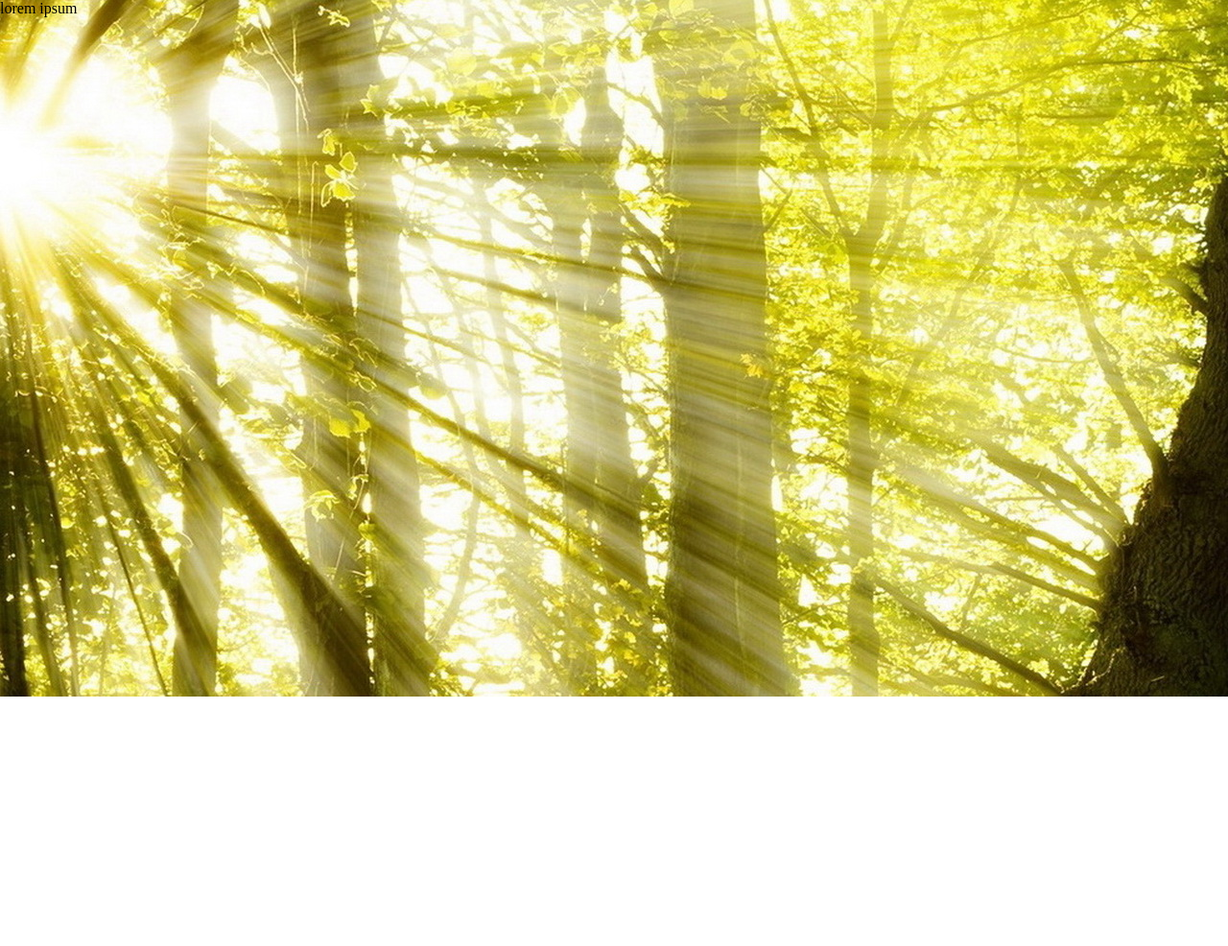
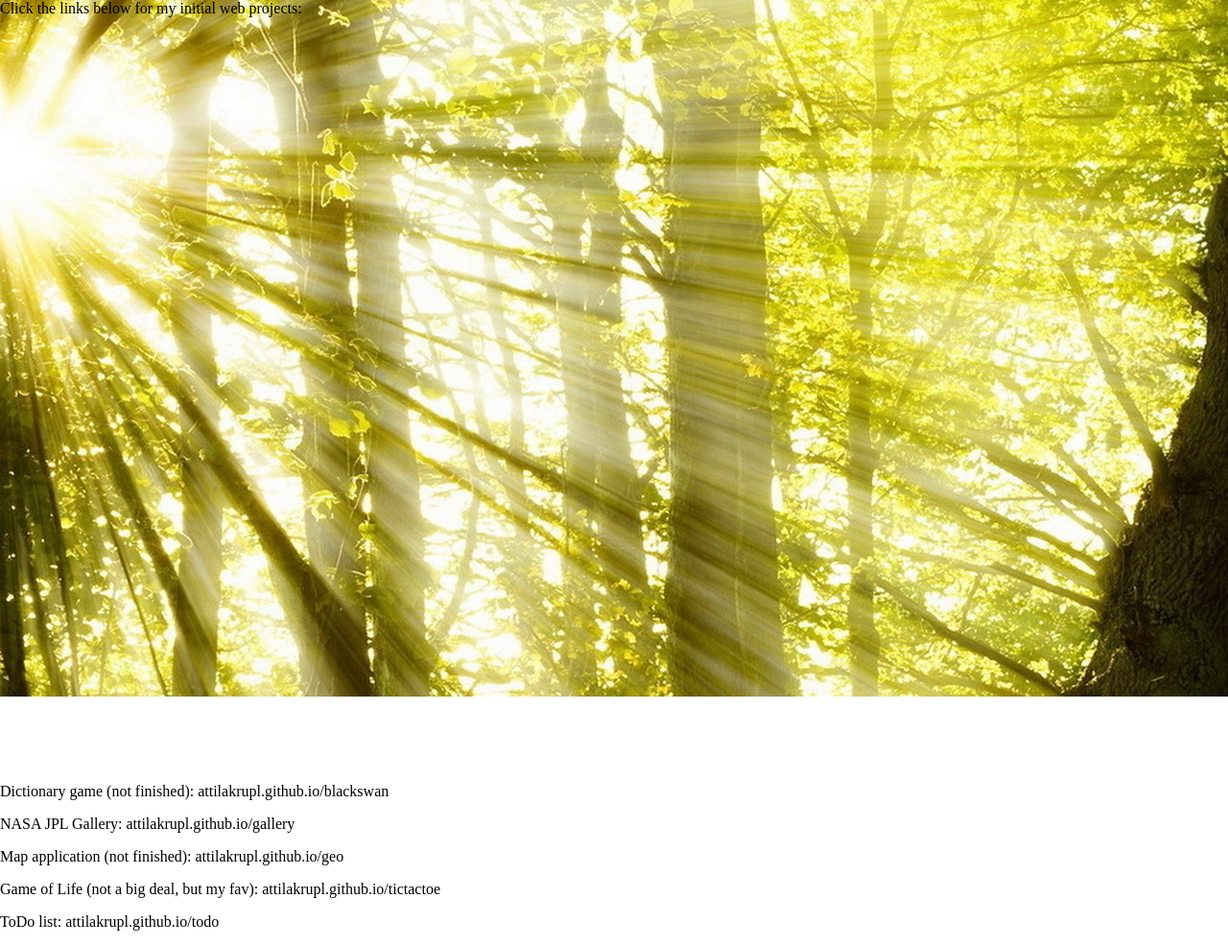
Before and after one commit to attilakrupl/attilakrupl.github.io, a plain HTML site: page index.html in a window 1280 px wide. Shown: the whole page at 96% size. Before the commit the page ends 800 px from the top, so only its background shows below. Drawn offline with Linux system fonts and the light colour scheme.

Commit message:
Update index.html

```diff
--- a/index.html
+++ b/index.html
@@ -7,8 +7,14 @@
     <link rel="shortcut icon" href="public/img/favicon.png">
   </head>
   <body>
-    <header><p>lorem ipsum</p></header>
+    <header><p>Click the links below for my initial web projects:</p></header>
     <div class="profile_pic"></div>
-    <main></main>
+    <main>
+      <p>Dictionary game (not finished): <a>attilakrupl.github.io/blackswan<a></p>
+      <p>NASA JPL Gallery: <a>attilakrupl.github.io/gallery<a></p>
+      <p>Map application (not finished): <a>attilakrupl.github.io/geo<a></p>
+      <p>Game of Life (not a big deal, but my fav): <a>attilakrupl.github.io/tictactoe<a></p>
+      <p>ToDo list: <a>attilakrupl.github.io/todo<a></p>
+    </main>
   </body>
 </html>
```
